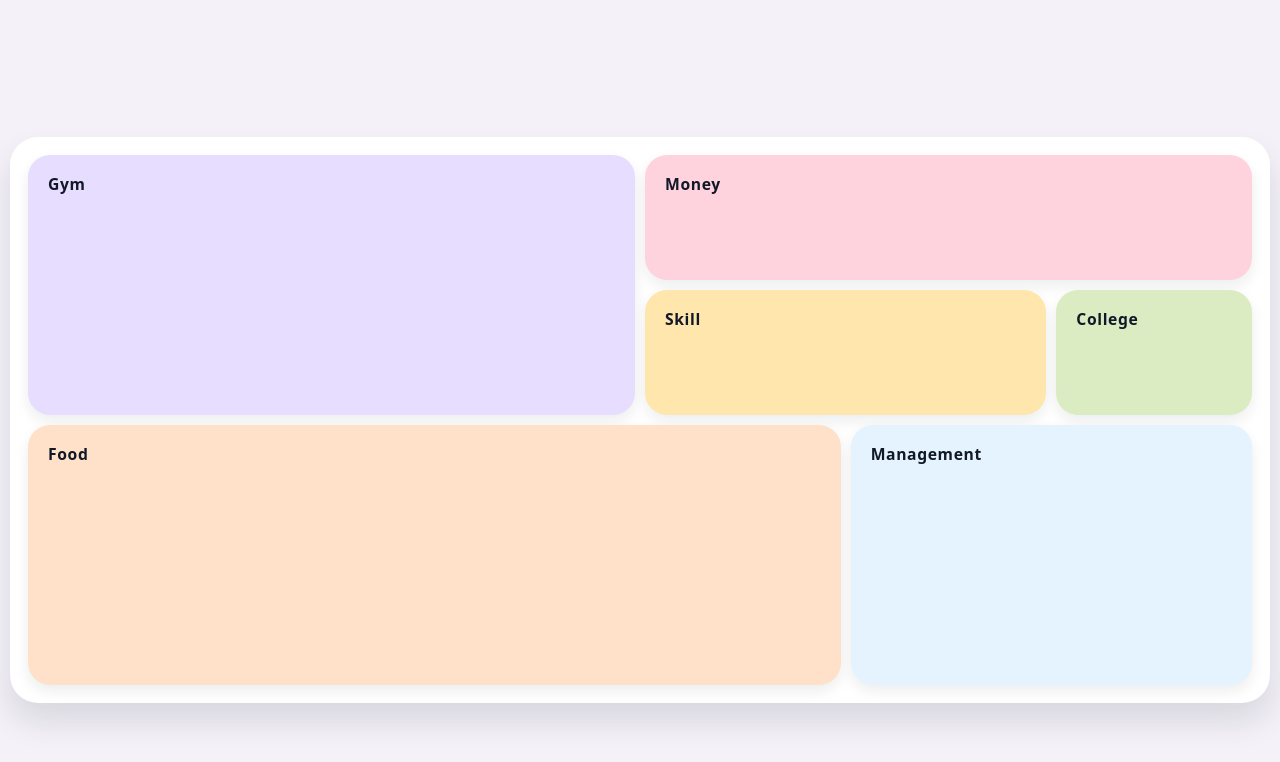
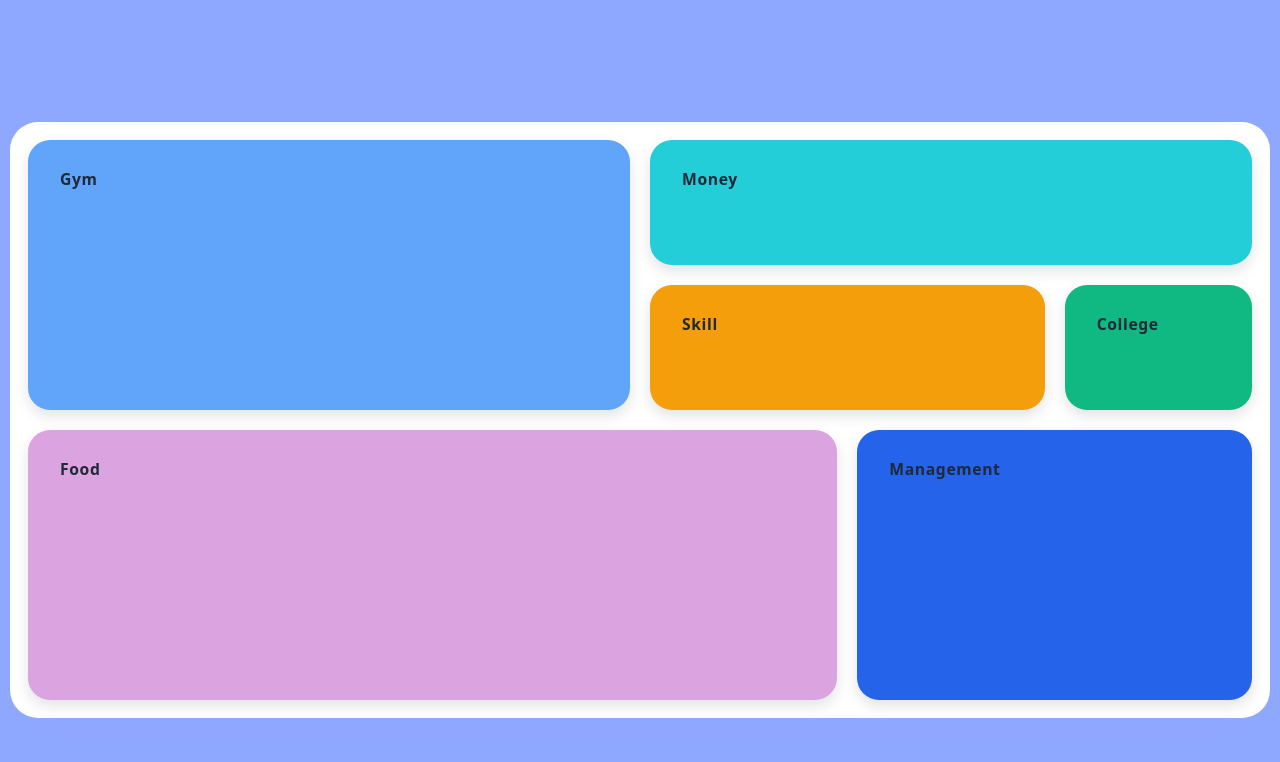
Before and after one commit to charancm16/bin, a plain HTML site: page index.html in a window 1280 px wide. Drawn offline with Linux system fonts and the light colour scheme.

Commit message:
Update index.html

```diff
--- a/index.html
+++ b/index.html
@@ -2,23 +2,24 @@
 <html lang="en">
 <head>
   <meta charset="UTF-8" />
-  <title>Named Bento Grid</title>
+  <title>Animated Named Bento Grid</title>
   <meta name="viewport" content="width=device-width, initial-scale=1.0" />
 
   <style>
     :root {
-      /* page background color updated */
-      --bg-page: #f4f1f8;  /* soft lavender/cream */
+      /* Page background */
+      --bg-page: #8FA8FF;
 
       --card-radius: 22px;
-      --shadow-soft: 0 18px 32px rgba(15, 23, 42, 0.12);
+      --shadow-soft: 0 18px 32px rgba(143, 168, 255, 0.25);
 
-      --purple: #e7ddff;
-      --pink: #ffd3de;
-      --yellow: #ffe6ad;
-      --green: #dbecc2;
-      --peach: #ffe1c9;
-      --blue: #e5f3ff;
+      /* Updated colors - UNIQUE */
+      --purple: #60A5FA;     /* 1st: Gym - Medium Blue */
+      --pink: #23ced9;       /* 2nd: Money - Bright Cyan */
+      --yellow: #F59E0B;     /* 3rd: Skill - Medium Gold */
+      --green: #10B981;      /* 4th: College - Vibrant Green */
+      --peach: #dba3e0;      /* 5th: Food - Soft Purple (CHANGED) */
+      --blue: #2563EB;       /* 6th: Management - Medium Deep Blue */
     }
 
     * {
@@ -51,7 +52,7 @@
       display: grid;
       grid-template-columns: repeat(6, minmax(0, 1fr));
       grid-auto-rows: 125px;
-      gap: 10px;
+      gap: 20px;
     }
 
     .box {
@@ -59,10 +60,34 @@
       display: flex;
       align-items: flex-start;
       justify-content: flex-start;
-      padding: 18px 20px;
+      padding: 28px 32px;
       text-align: left;
-      background: #e5e7eb;
-      box-shadow: 0 6px 14px rgba(15, 23, 42, 0.08);
+      box-shadow: 0 6px 14px rgba(15, 23, 42, 0.12);
+
+      /* Smooth animation */
+      transition: all 0.3s cubic-bezier(0.4, 0, 0.2, 1);
+      position: relative;
+      overflow: hidden;
+    }
+
+    .box::before {
+      content: '';
+      position: absolute;
+      top: 0;
+      left: -100%;
+      width: 100%;
+      height: 100%;
+      background: linear-gradient(90deg, transparent, rgba(255,255,255,0.4), transparent);
+      transition: left 0.6s;
+    }
+
+    .box:hover {
+      transform: translateY(-8px) scale(1.02);
+      box-shadow: 0 25px 50px rgba(15, 23, 42, 0.2);
+    }
+
+    .box:hover::before {
+      left: 100%;
     }
 
     .box span {
@@ -70,7 +95,9 @@
       font-weight: 600;
       letter-spacing: 0.04em;
       text-transform: capitalize;
-      color: #111827;
+      color: #1F2937;
+      z-index: 2;
+      position: relative;
     }
 
     .box-rewards  { background: var(--purple); }
@@ -124,7 +151,7 @@
       .bento-grid {
         grid-template-columns: 1fr;
         grid-auto-rows: 125px;
-        gap: 8px;
+        gap: 16px;
       }
 
       .box-rewards,
@@ -138,7 +165,12 @@
       }
 
       .box {
-        padding: 16px 18px;
+        padding: 24px 26px;
+        transition: all 0.25s ease;
+      }
+
+      .box:hover {
+        transform: translateY(-4px) scale(1.01);
       }
 
       .box span {
@@ -149,7 +181,7 @@
 </head>
 <body>
   <div class="canvas">
-    <section class="bento-grid" aria-label="Named bento layout">
+    <section class="bento-grid" aria-label="Animated bento layout">
       <div class="box box-rewards"><span>Gym</span></div>
       <div class="box box-manage"><span>Money</span></div>
       <div class="box box-goals"><span>Skill</span></div>
```
